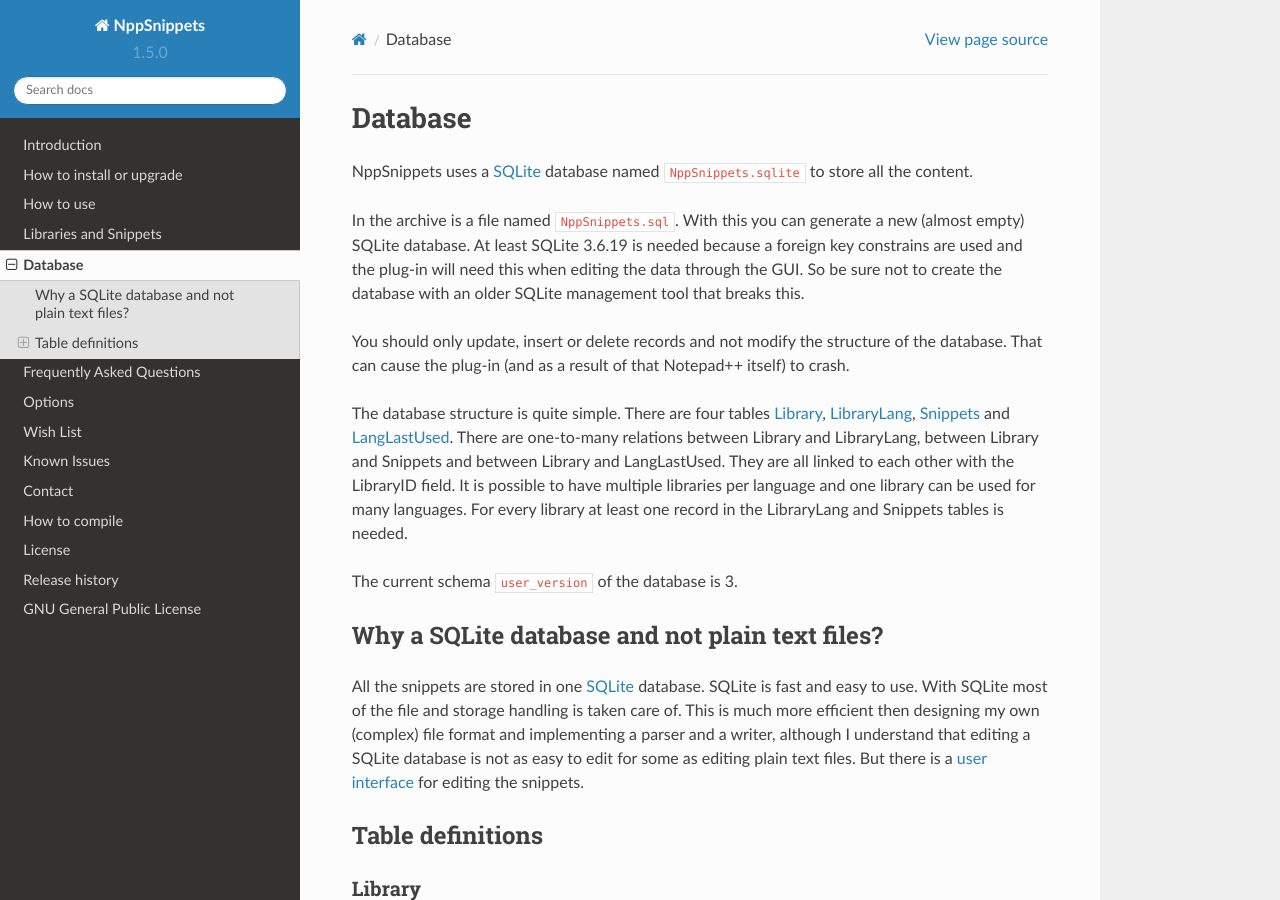
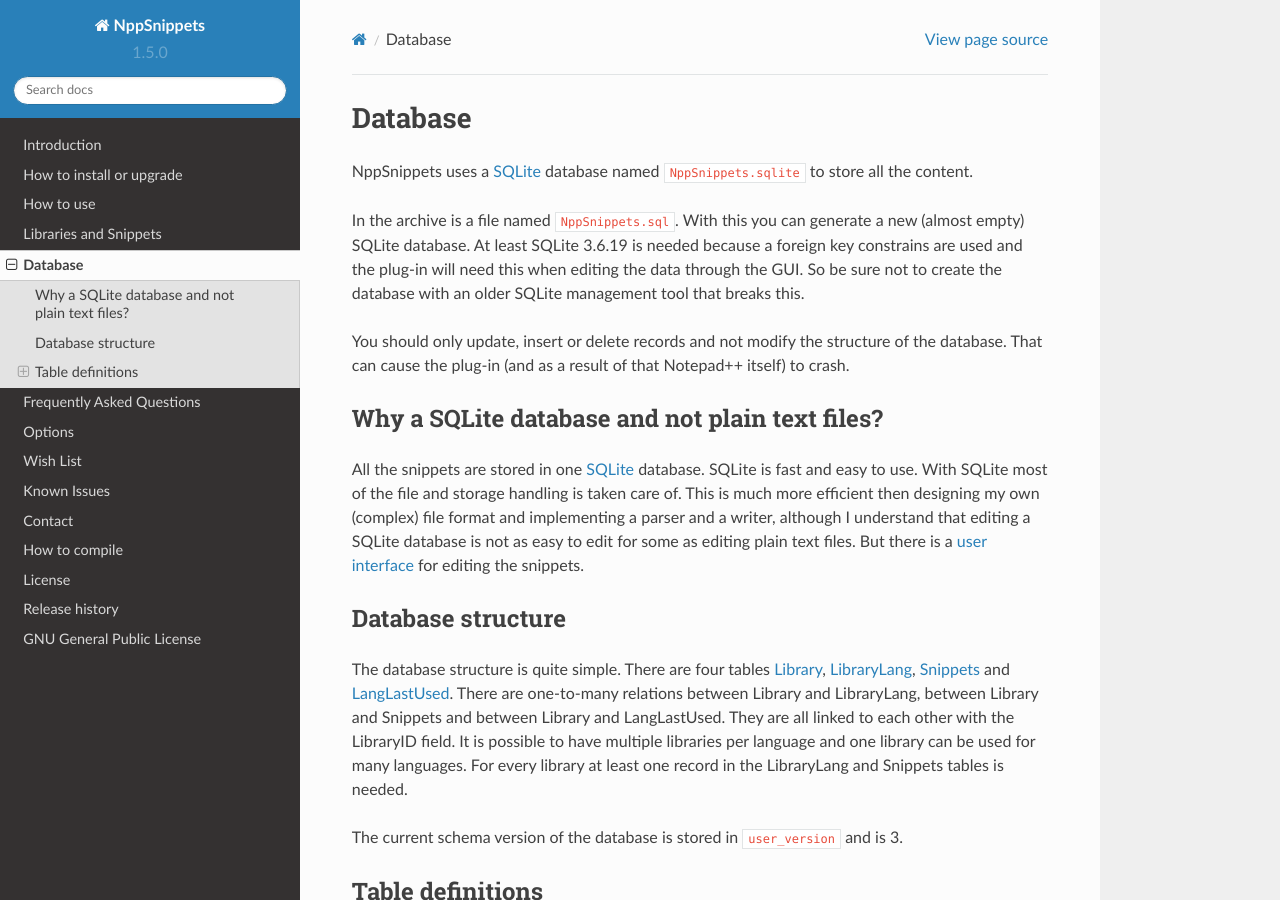
Before and after one commit to ffes/nppsnippets, a Sphinx documentation site: the page built from docs/database.rst, in a window 1280 px wide and 900 px high. Built offline with Sphinx 7.4.7 and the Read the Docs theme 2.0.0, drawn with Linux system fonts in a browser that asks for light colours; some of the changed lines change nothing that is shown.

Commit message:
Let two sections swap place

```diff
--- a/docs/database.rst
+++ b/docs/database.rst
@@ -17,6 +17,22 @@
 structure of the database. That can cause the plug-in (and as a result
 of that Notepad++ itself) to crash.
 
+Why a SQLite database and not plain text files?
+-----------------------------------------------
+
+All the snippets are stored in one `SQLite`_ database. SQLite is fast and easy
+to use. With SQLite most of the file and storage handling is taken care of.
+This is much more efficient then designing my own (complex) file format and
+implementing a parser and a writer, although I understand that editing a
+SQLite database is not as easy to edit for some as editing plain text files.
+But there is a :ref:`user interface <edit>` for editing the snippets.
+
+.. _SQLite: https://www.sqlite.org/
+
+
+Database structure
+------------------
+
 The database structure is quite simple. There are four tables
 :ref:`table_library`, :ref:`table_library_lang`, :ref:`table_snippets`
 and :ref:`table_lang_last_used`. There are one-to-many relations between
@@ -26,19 +42,8 @@
 used for many languages. For every library at least one record in the
 LibraryLang and Snippets tables is needed.
 
-The current schema ``user_version`` of the database is 3.
+The current schema version of the database is stored in  ``user_version`` and is 3.
 
-.. _SQLite: http://www.sqlite.org/
-
-Why a SQLite database and not plain text files?
------------------------------------------------
-
-All the snippets are stored in one `SQLite`_ database. SQLite is fast and easy
-to use. With SQLite most of the file and storage handling is taken care of.
-This is much more efficient then designing my own (complex) file format and
-implementing a parser and a writer, although I understand that editing a
-SQLite database is not as easy to edit for some as editing plain text files.
-But there is a :ref:`user interface <edit>` for editing the snippets.
 
 Table definitions
 -----------------
```
